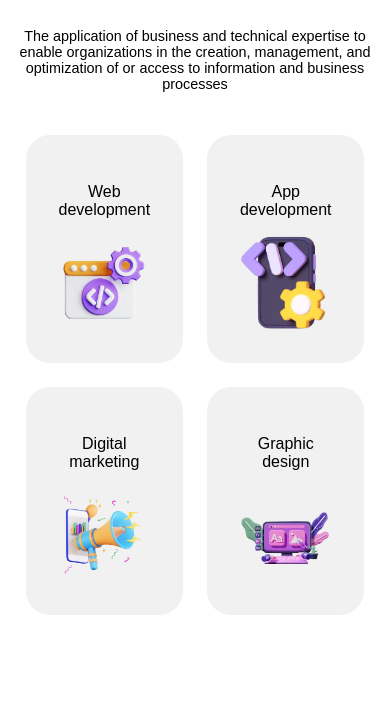
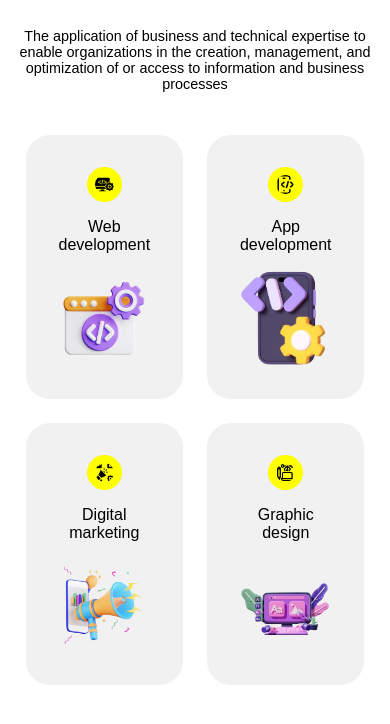
Before and after one commit to Hruthik001/IT-services, a plain HTML site: page index.html in a window 390 px wide. Shown: the part 66-790 px from the top of the page. Drawn offline with Linux system fonts and the light colour scheme.

Commit message:
Add files via upload

```diff
--- a/index.html
+++ b/index.html
@@ -13,6 +13,7 @@
     <div class="hero_main">
         <div class="hero_main_1 a">
             <a class="hero_main_tag" href="#">
+                <img class="small_icon" src="icon/software.png">
                 <p class="font">Web development</p>
                 <img src="images/Screenshot_2024-05-09_204646-removebg-preview.png" >
             </a>
@@ -20,6 +21,7 @@
 
         <div class="hero_main_1 b">
             <a class="hero_main_tag" href="#">
+                <img class="small_icon" src="icon/developer.png">
                 <p class="font">App development</p>
                 <img src="images/Screenshot_2024-05-09_204856-removebg-preview.png">
             </a>
@@ -27,6 +29,7 @@
 
         <div class="hero_main_1 d">
             <a class="hero_main_tag" href="#">
+                <img class="small_icon" src="icon/digital-marketing.png">
                 <p class="font">Digital marketing</p>
                 <img src="images/Screenshot_2024-05-09_205112-removebg-preview.png">
             </a>
@@ -34,6 +37,7 @@
 
         <div class="hero_main_1 d">
             <a class="hero_main_tag" href="#">
+                <img class="small_icon" src="icon/graphic-design (1).png">
                 <p class="Graphic font">Graphic design</p>
                 <img src="images/Screenshot_2024-05-09_205310-removebg-preview.png">
             </a>
--- a/style.css
+++ b/style.css
@@ -3,6 +3,7 @@
     padding: 0;
     font-family: Arial, Helvetica, sans-serif;
     font-weight: 300;
+    font: bold;
 }
 
 .it_head{
@@ -42,6 +43,14 @@ img{
 p{
     margin-top: 0.8rem;
     margin: 1rem;
+}
+
+.small_icon{
+    height: 1.2rem;
+    background-color: yellow;
+    border-radius: 5rem;
+    padding: 0.5rem;
+    margin: 0;
 }
 
 .hero_main_tag{
@@ -98,6 +107,14 @@ p{
         height: auto;
     }
 
+    .small_icon{
+    height: 1.2rem;
+    width: auto;
+    background-color: yellow;
+    border-radius: 5rem;
+    padding: 0.5rem;
+    }
+
     p{
         font-size: 1rem;
         font-weight: 300;
```
Also changed, not shown: icon/developer.png (added), icon/digital-marketing.png (added), icon/graphic-design (1).png (added), icon/software.png (added).
